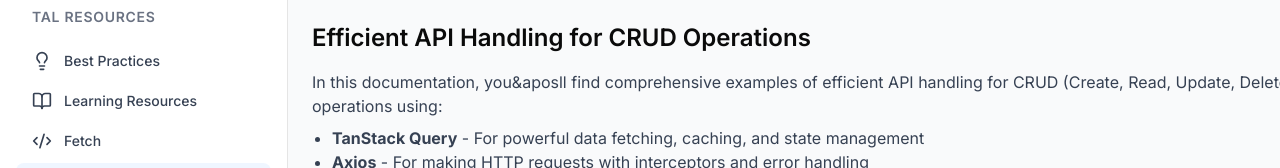
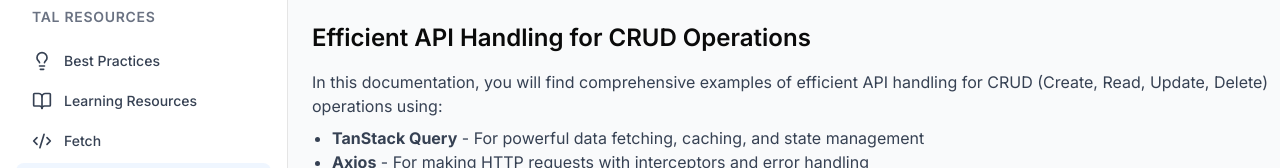
Before and after one commit to Taufiqul7756/LearningHub, a Next.js app: page /tal/crud in a window 1280 px wide. Shown: the part 138-306 px from the top of the page. Built offline with nearby package versions, Linux system fonts and the light colour scheme.

Commit message:
top guide added

```diff
--- a/src/app/tal/crud/components/InstallGuidance.tsx
+++ b/src/app/tal/crud/components/InstallGuidance.tsx
@@ -16,8 +16,8 @@ const InstallGuidance = () => {
       <div className="prose prose-sm max-w-none">
         <h2 className="text-2xl font-semibold mb-4">Efficient API Handling for CRUD Operations</h2>
         <p className="text-gray-700">
-          In this documentation, you&aposll find comprehensive examples of efficient API handling
-          for CRUD (Create, Read, Update, Delete) operations using:
+          In this documentation, you will find comprehensive examples of efficient API handling for
+          CRUD (Create, Read, Update, Delete) operations using:
         </p>
         <ul className="list-disc pl-5 mt-2 text-gray-700">
           <li>
```
